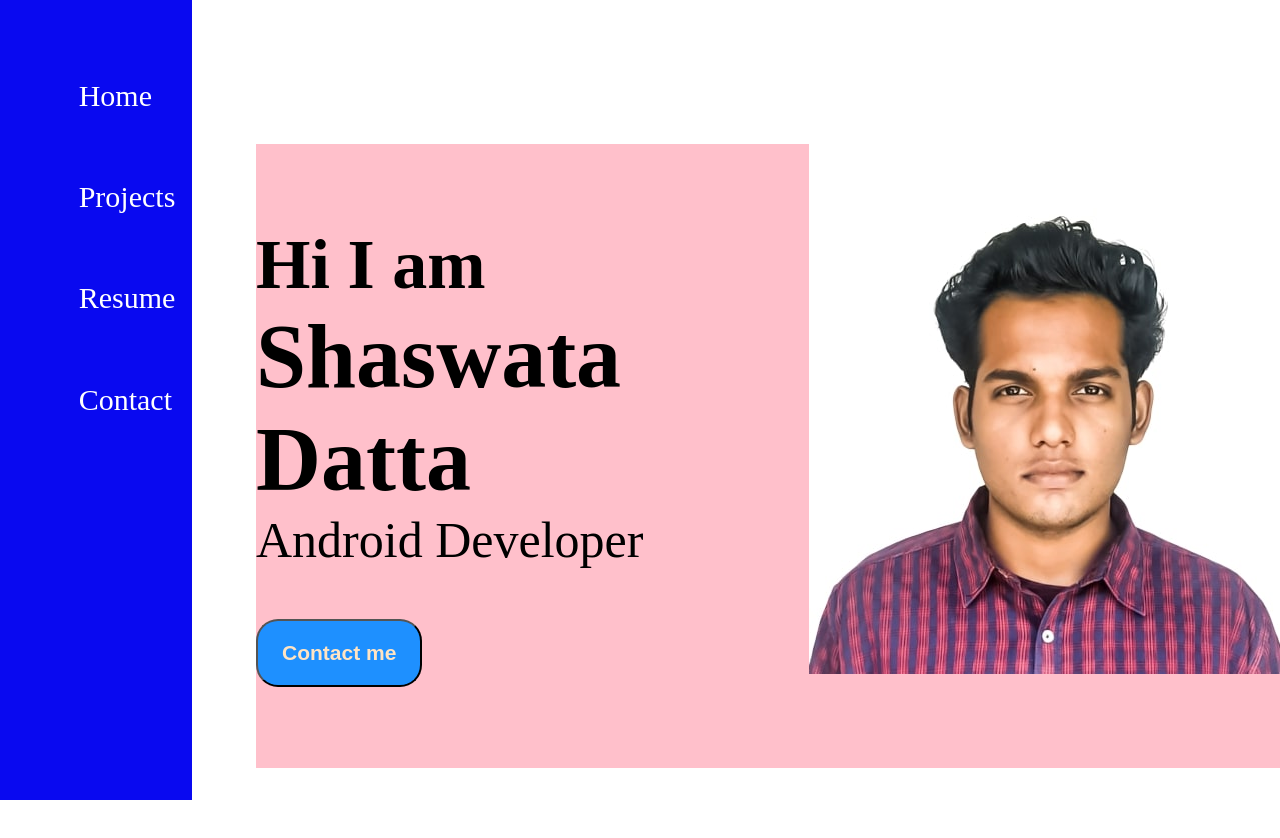
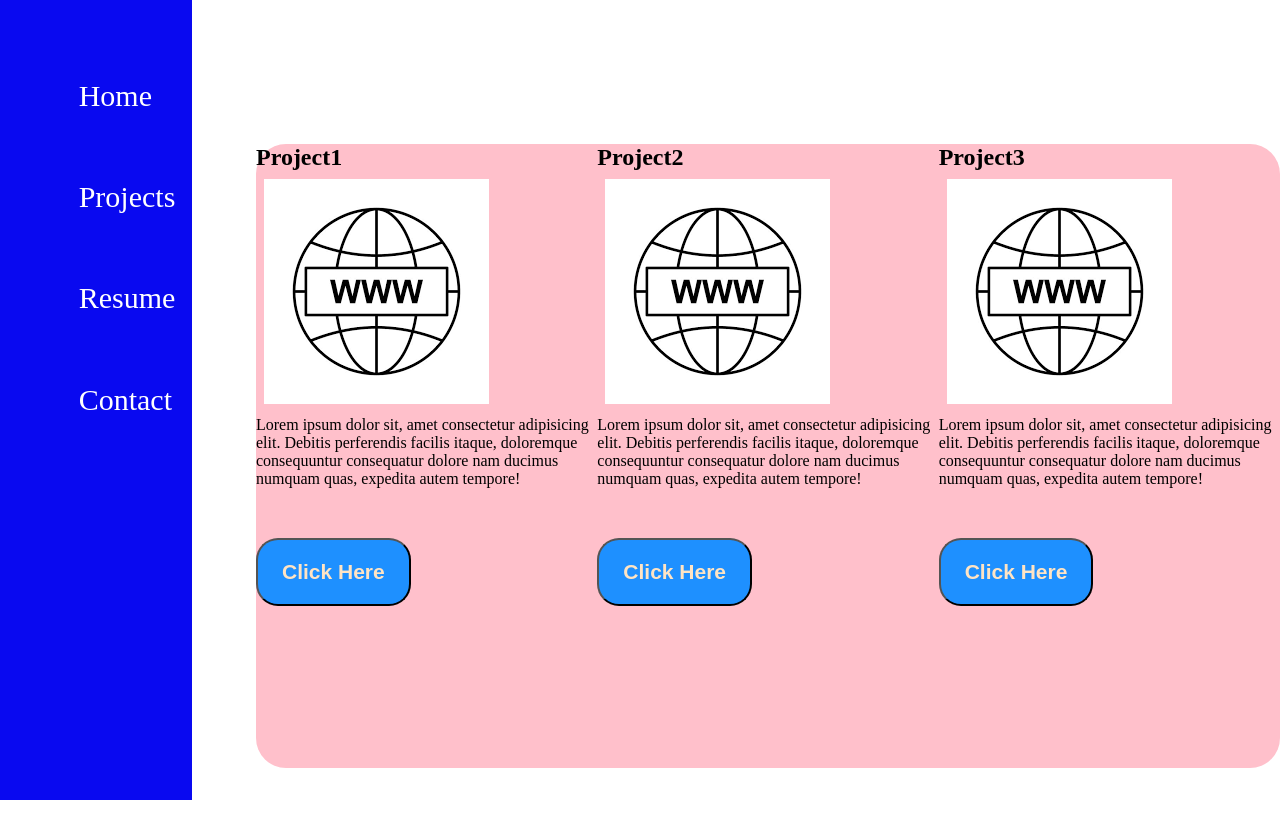
Before and after one commit to TechVortex2000/website, a plain HTML site: page Project.html in a window 1280 px wide. Drawn offline with Linux system fonts and the light colour scheme.

Commit message:
Project page completed

```diff
--- a/Project.html
+++ b/Project.html
@@ -35,18 +35,36 @@
 
         </div>
         <div class="main">
-            <div class="infoContainer">
-                <dev class="devinfo">
-                    <div class="hello"> Hi I am</div>
-                    <diV class="name">Shaswata Datta</div>
-                    <div class="about">
-                        Android Developer
+            <div class="ProjectContainer">
+
+                <div class="Project Items">
+                    <h2>Project1</h2>
+                    <div class="image"><img src="images.png"></div>
+                    <p>Lorem ipsum dolor sit, amet consectetur adipisicing elit. Debitis perferendis facilis itaque,
+                        doloremque consequuntur consequatur dolore nam ducimus numquam quas, expedita autem tempore!</p>
+                    <div class="button">
+                        <a href="https://github.com/TechVortex2000" target="_blank"><button Contact me> Click Here</button></a>
                     </div>
+                </div>
+                <div class="Project Items">
+                    <h2>Project2</h2>
+                    <div class="image"><img src="images.png"></div>
+                    <p>Lorem ipsum dolor sit, amet consectetur adipisicing elit. Debitis perferendis facilis itaque,
+                        doloremque consequuntur consequatur dolore nam ducimus numquam quas, expedita autem tempore!</p>
                     <div class="button">
-                        <button Contact me> Contact me</button>
+                        <a href="https://github.com/TechVortex2000" target="_blank"><button Contact me> Click Here</button></a>
                     </div>
-                </dev>
-                <div class="devpic"><img src="background.jpg" alt=""></div>
+                </div>
+                <div class="Project Items">
+                    <h2>Project3</h2>
+                    <div class="image"><img src="images.png"></div>
+                    <p>Lorem ipsum dolor sit, amet consectetur adipisicing elit. Debitis perferendis facilis itaque,
+                        doloremque consequuntur consequatur dolore nam ducimus numquam quas, expedita autem tempore!</p>
+                    <div class="button">
+                        <a href="https://github.com/TechVortex2000" target="_blank"><button Contact me> Click Here</button></a>
+                    </div>
+                </div>
+
 
             </div>
 
--- a/style.css
+++ b/style.css
@@ -39,6 +39,19 @@
     margin: 144px auto;
     display: flex;
     justify-content: space-around;
+    border-radius: 30px
+}
+.ProjectContainer{
+    background-color: pink;
+    height: 78vh;
+    width: 80vw;
+    margin: 144px auto;
+    display: flex;
+    justify-content: space-around;
+    border-radius: 30px
+}
+.image{
+    margin: 8px;
 }
 .devinfo{
     display: flex;
@@ -61,6 +74,9 @@
     margin-top: 50px;
 
 }
+.description{
+    font-size: 20px;
+}
 .button button{
     padding: 20px 24px;;
     border-radius: 22px;
```
Also changed, not shown: contact.html (+1 -11 lines), index.html (+2 -1 lines), resume.html (+4 -4 lines), images.png (added), 1 other file.
